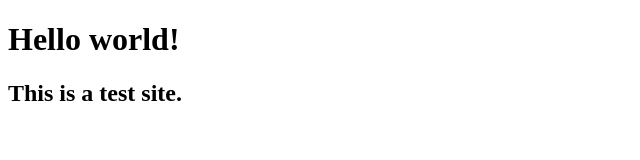
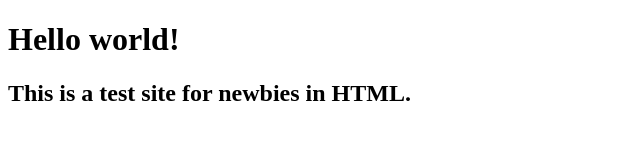
Before and after one commit to jennytdtran/test, a plain HTML site: page test_site/index.html in a window 1280 px wide. Shown: the whole page, without its empty margins (0-640 px from the left). Drawn offline with Linux system fonts and the light colour scheme.

Commit message:
Add files via upload

```diff
--- a/test_site/index.html
+++ b/test_site/index.html
@@ -7,6 +7,6 @@
 </head>
 <body>
     <h1>Hello world!</h1>
-    <h2>This is a test site.</h2>
+    <h2>This is a test site for newbies in HTML.</h2>
 </body>
 </html>
```
